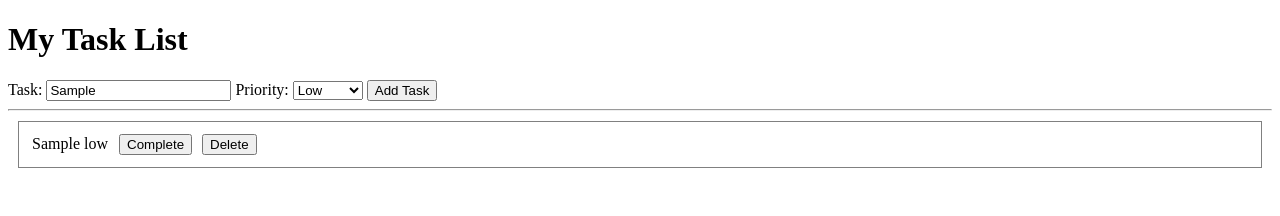
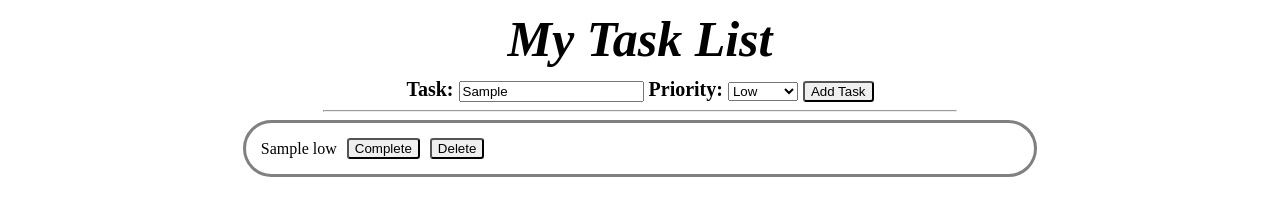
Before and after one commit to EricMaizner/ICSI418Y-PA1, a plain HTML site: page index.html in a window 1280 px wide. Both pictures are taken after typing "Sample" into the empty fields and a click on the button "Add Task". Drawn offline with Linux system fonts and the light colour scheme.

Commit message:
Added basic input validation, optimized displayTask(), started basic CSS styling

```diff
--- a/index.html
+++ b/index.html
@@ -20,7 +20,7 @@
       </select>
       <button type="submit">Add Task</button>
     </form>
-    <hr />
+    <hr width="50%" />
     <ul id="task-list"></ul>
   </body>
 </html>
--- a/script.js
+++ b/script.js
@@ -6,10 +6,10 @@ const tasks = [];
 
 function displayTask()
 {
-   const container = document.createElement("tr");
-   const data = document.createElement("td");
+   const data = document.createElement("li");
    const completeTask = document.createElement("button");
    const deleteTask = document.createElement("button");
+   const id = taskInput.value;
 
    completeTask.textContent = "Complete";
    deleteTask.textContent = "Delete";
@@ -17,34 +17,62 @@ function displayTask()
    completeTask.addEventListener("click",function(event)
     {
         event.preventDefault();
-        container.classList = ("completed");
+        data.classList = ("completed");
+        tasks[searchTasks(id)].completed = true;
     });
    deleteTask.addEventListener("click", function(event)
     {
        event.preventDefault();
-       container.remove();
+       data.remove();
+       tasks[searchTasks(id)].name = null;
     })
 
-   container.className = "data-row";
+   data.className = "data-row";
    data.textContent = taskInput.value + " " + priorityInput.value;
 
-   container.append(data, completeTask, deleteTask);
-   display.appendChild(container);
+   data.append(completeTask, deleteTask);
+   display.appendChild(data);
 
 };
+
+//Allows for updating completed status in task object
+function searchTasks(target)
+{
+    let position = -1;
+
+    for (let index = 0; index < tasks.length; index++)
+    {
+        if(tasks[index].name == target)
+            position = index;
+    }
+
+    return position;
+}
 
 form.addEventListener("submit", function(event)
 {
     event.preventDefault();
     const taskName = taskInput.value;
     const taskPriority = priorityInput.value;
-    const task =
+
+    if(taskName.length == 0)
+    {
+        alert("Task field empty...");
+        taskInput.focus();
+    }
+    else if(searchTasks(taskName) != -1)
+        alert("Task already exists...");
+    else
+    {
+        let task =
         {
             name: taskName,
             priority: taskPriority,
             completed: false
         };
+
         tasks.push(task);
         console.log(tasks);
         displayTask();
+    }
 });
--- a/style.css
+++ b/style.css
@@ -1,8 +1,27 @@
+h1 {
+  font-size: 50px;
+  font-style: italic;
+  margin: 10px;
+}
+
+form {
+  font-size: 20px;
+  font-weight: bolder;
+}
+
+button {
+  border-radius: 0.2rem;
+}
+
+body {
+  text-align: center;
+}
+
 .completed {
   display: flex;
   gap: 10px;
   align-items: center;
-  text-decoration: line-through;
+  text-decoration: line-through wavy 2px;
 }
 .data-row {
   display: flex;
@@ -10,7 +29,13 @@
   align-items: center;
 }
 #task-list {
-  margin: 10px;
-  border: 1px solid gray;
-  padding: 12px;
+  border: 3px solid gray;
+  border-radius: 2rem;
+  width: 60%;
+  margin: 0 auto;
+  padding: 15px;
 }
+
+ul {
+  list-style: none;
+}
```
Also changed, not shown: 1 other file. Lines whose indentation alone changed are shown as unchanged.
